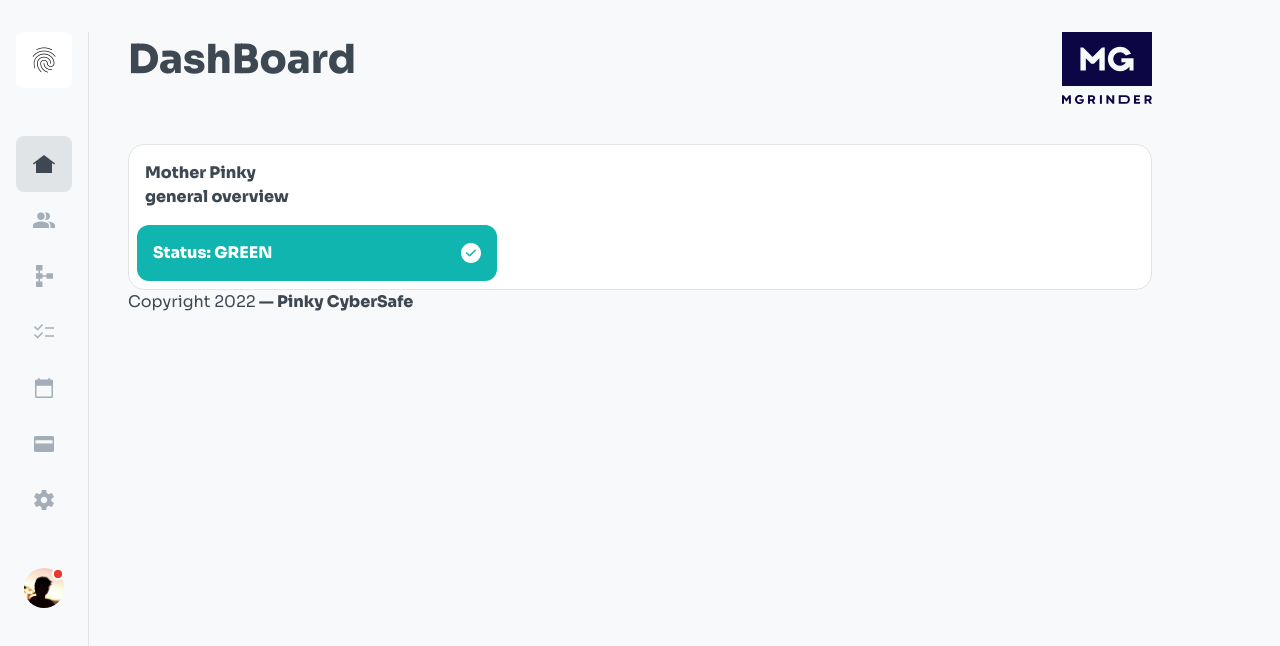
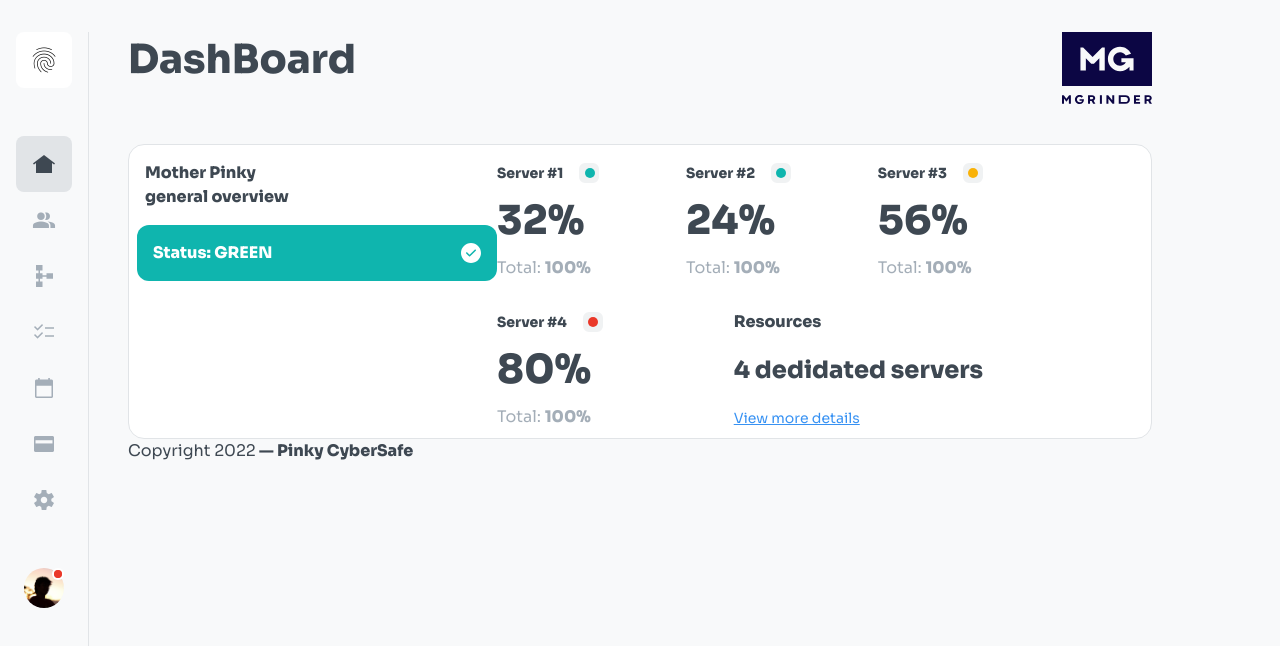
Before and after one commit to auza0002/PinkyCyberPlatform, a React (Vite) app: page / in a window 1280 px wide. Shown: the top 646 px of the page. Built offline with nearby package versions, Linux system fonts and the light colour scheme.

Commit message:
dashBoard server status completed

```diff
--- a/src/components/routes/dashBoard/dashBoard.component.jsx
+++ b/src/components/routes/dashBoard/dashBoard.component.jsx
@@ -8,6 +8,7 @@ import shiledSearchSVG from "../../../assets/images/shiledSearch.svg";
 import tickCircle from "../../../assets/images/tickCircle.svg";
 import ticket from "../../../assets/images/ticket.svg";
 import ServerStatus from "./serverStatus/serverStatus.component";
+import { Link } from "react-router-dom";
 import "./dashBoard.styles.scss";
 
 const DashBoard = () => {
@@ -59,7 +60,24 @@ const DashBoard = () => {
             Status: GREEN
           </Button>
         </div>
-        <li>{console.log(serversStatus)}</li>
+        <ul>
+          {Object.keys(serversStatus).map((key) => (
+            <ServerStatus
+              key={key}
+              status={serversStatus[key].status}
+              number={serversStatus[key].number}
+              percentage={serversStatus[key].percentage}
+              totalPercentage={serversStatus[key].totalPercentage}
+            />
+          ))}
+          <li className="resources">
+            <div>
+              <p>Resources</p>
+            </div>
+            <p>{`${Object.keys(serversStatus).length} dedidated servers`}</p>
+            <Link to={"/"}>View more details</Link>
+          </li>
+        </ul>
       </section>
     </>
   );
--- a/src/components/routes/dashBoard/dashBoard.styles.scss
+++ b/src/components/routes/dashBoard/dashBoard.styles.scss
@@ -2,9 +2,10 @@
   background: #ffffff;
   border: 1px solid #e1e4e7;
   border-radius: 16px;
-  display: flex;
-  flex-direction: row;
+  display: grid;
+  grid-template-columns: 3fr 9fr;
   padding: 16px 8px 8px;
+
   & .container-general-overview {
     display: flex;
     flex-direction: column;
@@ -22,4 +23,41 @@
       }
     }
   }
+  ul {
+    padding-right: 10rem;
+    display: flex;
+    flex-wrap: wrap;
+    margin: 0;
+    gap: 2rem;
+    justify-content: space-between;
+    .resources {
+      display: flex;
+      flex-direction: column;
+      justify-content: space-between;
+      div {
+        p {
+          font-weight: 700;
+          font-size: 16px;
+          line-height: 24px;
+          margin-right: auto;
+        }
+      }
+      p {
+        font-style: normal;
+        font-weight: 800;
+        font-size: 24px;
+        line-height: 24px;
+        font-feature-settings: "tnum" on, "lnum" on;
+        color: #3e4852;
+      }
+      a {
+        font-weight: 400;
+        font-size: 14px;
+        line-height: 24px;
+        text-decoration-line: underline;
+        font-feature-settings: "tnum" on, "lnum" on;
+        color: #3892f3;
+      }
+    }
+  }
 }
--- a/src/components/routes/dashBoard/serverStatus/serverStatus.component.jsx
+++ b/src/components/routes/dashBoard/serverStatus/serverStatus.component.jsx
@@ -1,5 +1,18 @@
-const ServerStatus = () => {
-  return <div></div>;
+/* eslint-disable react/prop-types */
+import "./serverStatus.styles.scss";
+const ServerStatus = ({ status, number, percentage, totalPercentage }) => {
+  return (
+    <li>
+      <div>
+        <p>Server #{number}</p>
+        <span className={`server-status ${status}`}></span>
+      </div>
+      <p className="percentage">{percentage}%</p>
+      <span className="total-percentange">
+        Total: <span>{totalPercentage}%</span>
+      </span>
+    </li>
+  );
 };
 
 export default ServerStatus;
--- a/src/components/routes/dashBoard/serverStatus/serverStatus.styles.scss
+++ b/src/components/routes/dashBoard/serverStatus/serverStatus.styles.scss
@@ -0,0 +1,56 @@
+li {
+  div {
+    display: flex;
+    flex-direction: row;
+    gap: 1rem;
+    justify-content: center;
+    align-items: center;
+    font-weight: 700;
+    font-size: 14px;
+    line-height: 24px;
+    p {
+      margin: 0;
+    }
+    .server-status {
+      position: relative;
+      background: #f0f2f3;
+      border: 2px solid #f0f2f3;
+      border-radius: 6px;
+      width: 20px;
+      height: 20px;
+      &::after {
+        content: " ";
+        border-radius: 50%;
+        position: absolute;
+        width: 10px;
+        height: 10px;
+        background: red;
+        left: 20%;
+        top: 20%;
+      }
+      &.GREEN::after {
+        background: #0fb5ae;
+      }
+      &.YELLOW::after {
+        background: rgba(249, 178, 8, 1);
+      }
+      &.RED::after {
+        background: rgba(234, 56, 41, 1);
+      }
+    }
+  }
+  .percentage {
+    margin-top: 16px;
+    margin-bottom: 16px;
+    font-style: normal;
+    font-weight: 800;
+    font-size: 40px;
+    line-height: 40px;
+  }
+  .total-percentange {
+    color: rgba(164, 174, 184, 1);
+    span {
+      font-weight: 800;
+    }
+  }
+}
```
